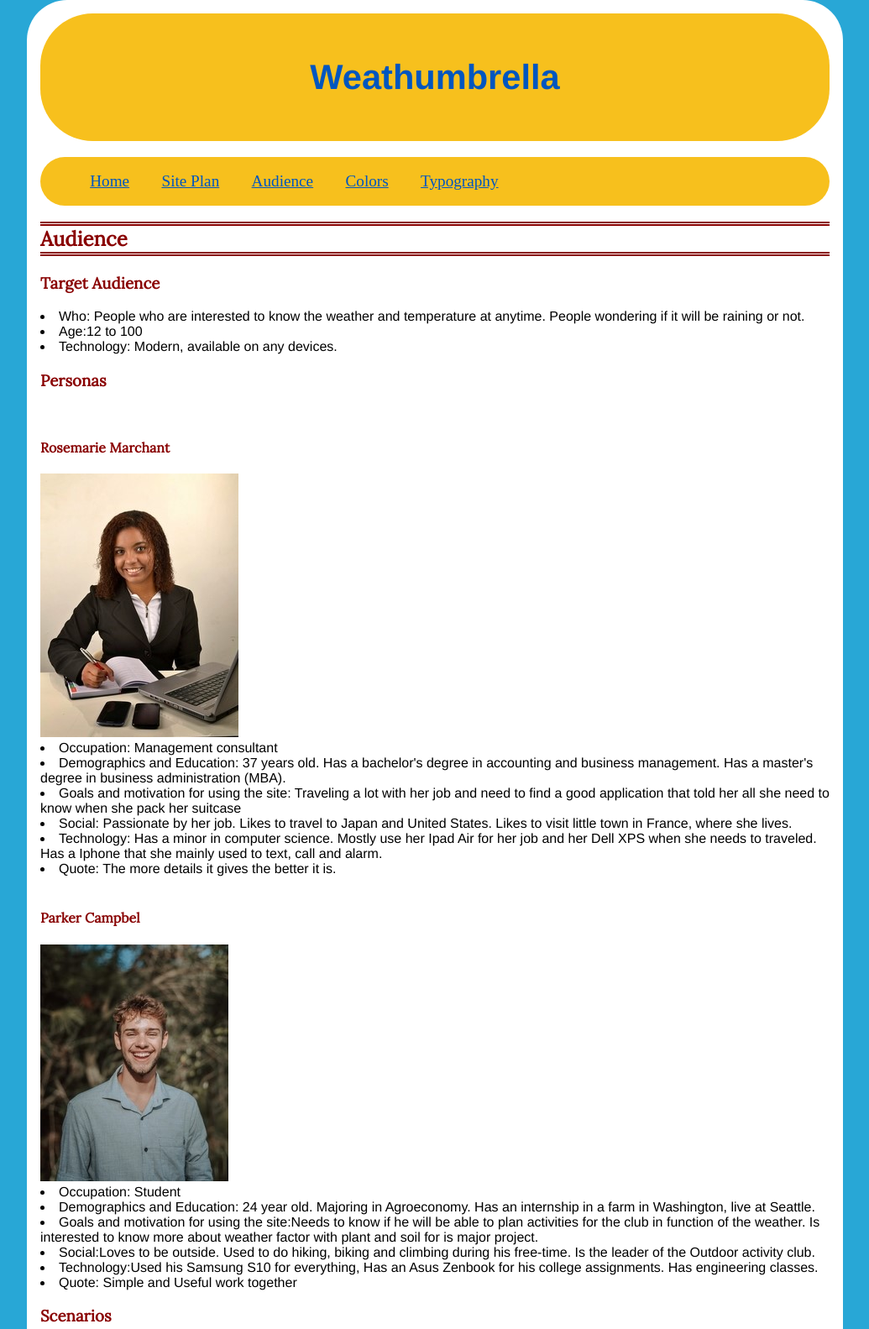
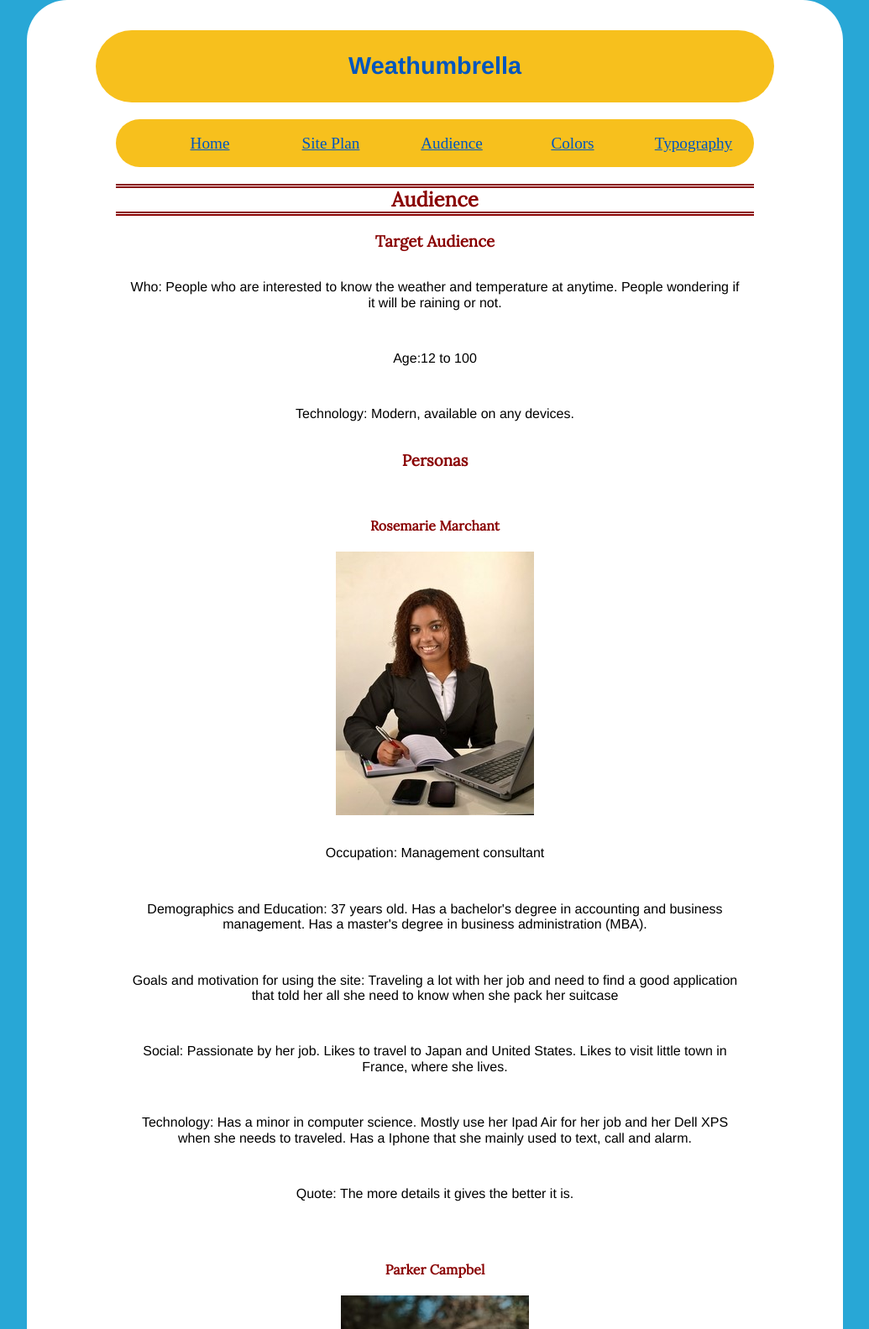
Before and after one commit to katlyne/katlyne.github.io, a plain HTML site: page weather/target-audience.html in a window 1280 px wide. Shown: the top 1583 px of the page at 84% size, without its empty margins (122-1157 px from the left). Drawn offline with Linux system fonts and the light colour scheme; a web font is replaced by a local one.

Commit message:
corrections

```diff
--- a/css/large.css
+++ b/css/large.css
@@ -8,4 +8,7 @@
 	main section:nth-child(3) {
 		grid-column: span 1;
 	}
+	img {
+		float: right;
+	}
 }
--- /dev/null
+++ b/weather/css/large.css
@@ -0,0 +1,28 @@
+/* Desktop Views ****************************/
+@media only screen and (min-width: 721px) {
+	main {
+		display: block;
+		text-align: center;
+	}
+	/*
+	.sitegrid {
+		display: block;
+		text-align: center;
+
+	}
+
+	.typography {
+		display: block;
+		text-align: center;
+	}
+
+	.colors {
+		display: block;
+		text-align: center;
+	}
+
+	.audience {
+		display: block;
+		text-align: center;
+	}*/
+}
--- /dev/null
+++ b/weather/css/medium.css
@@ -0,0 +1,9 @@
+@media only screen and (min-width: 32.1em) {
+	header {
+		font-size: 3vw;
+	}
+	main {
+		display: block;
+		text-align: center;
+	}
+}
--- a/weather/css/site.css
+++ b/weather/css/site.css
@@ -1,8 +1,17 @@
 @import url('https://fonts.googleapis.com/css?family=Lora&display=swap');
 @import url('https://fonts.googleapis.com/css?family=Baloo&display=swap');
-@import url('https://fonts.googleapis.com/css?family=Ubuntu&display=swap');
+@import "/css/normalize.css";
 html {
     background-color: #28A7D6;
+  }
+  header, nav, main,footer {
+    margin: 1.25rem auto;
+    max-width: 760px;
+  }
+  h1 {
+    font-weight: 900;
+    font-size: 1.8rem;
+    margin: 0.15rem;
   }
   body {
     max-width: 940px;
@@ -16,7 +25,7 @@ html {
     max-width: 100%;
   }
   h2 {
-    font-family: 'Lora', 'Ariel', 'sans-serif';
+    font-family: 'Lora','sans-serif';
     color: #890000;
     border-top: 5px double;
     border-bottom: 5px double;
@@ -26,7 +35,6 @@ h3, h4, h5, h6 {
     color: #890000;
   }
 footer {
-    font-family: 'Lora' 'Helvetica', 'sans-serif';
     padding:0.5rem;
     background-color: #F7C01D;
     color: #0056BF;
@@ -90,7 +98,8 @@ p {
   }
   nav > ul {
     list-style-type: none;
-    display: flex;
+    display: grid;
+    grid-template-columns: repeat(auto-fit, minmax(6em,1fr));
 
   }
   nav a {
@@ -104,3 +113,28 @@ p {
     color: #0056BF;
     background-color: #E7C24F;
   }
+  /*phone view*/
+.title-header {
+  font-size: 0.8em;
+  padding: 1em;
+  margin: .5em 0 .5em 0;
+  border-radius: 1em;
+  margin-left: auto;
+  margin-right: auto;
+}
+.main-container {
+  max-width: 775px;
+  margin: 1.3em auto 1.3em auto;
+  padding: 1.2em;
+  border-radius: 1em;
+}
+main section {
+margin:0.25rem;
+border-radius: 1rem;
+padding: 0 1rem;
+}
+main {
+max-width: 760px;
+grid-template-columns: 1fr;
+font-size: 1rem;
+}
--- a/weather/target-audience.html
+++ b/weather/target-audience.html
@@ -8,7 +8,9 @@
     <title>Home katlyne.github.io</title>
     <meta name="author" content="Katlyne Chinain">
     <meta name="description" content="Site-Plan Target Audience">
-    <link href="css/site.css" rel="stylesheet" media="screen">
+    <link href="/weather/css/site.css" rel="stylesheet" media="screen">
+    <link href="/weather/css/medium.css" rel="stylesheet" media="screen and (min-width: 32.1rem)">
+    <link href="/weather/css/large.css" rel="stylesheet" media="screen and (min-width: 721px)">
 
 
 </head>
@@ -29,28 +31,38 @@
     <main>
         <h2>Audience</h2>
         <h3>Target Audience</h3>
-        <li>Who: People who are interested to know the weather and temperature at anytime. People wondering if it will be raining or not.</li>
-        <li>Age:12 to 100</li>
-        <li> Technology: Modern, available on any devices.</li>
+        <p>Who: People who are interested to know the weather and temperature at anytime. People wondering if it
+            will be raining or not.</p>
+        <p>Age:12 to 100</p>
+        <p> Technology: Modern, available on any devices.</p>
         <h3>Personas</h3>
         <br>
         <h4>Rosemarie Marchant</h4>
         <img src="/weather/images/Rosemarie.jpg" alt="piture of Rosemarie Marchant">
-        <li>Occupation: Management consultant</li>
-        <li>Demographics and Education: 37 years old. Has a bachelor's degree in accounting and business management. Has a master's degree in business administration (MBA).</li>
-        <li>Goals and motivation for using the site: Traveling a lot with her job and need to find a good application that told her all she need to know when she pack her suitcase</li>
-        <li>Social: Passionate by her job. Likes to travel to Japan and United States. Likes to visit little town in France, where she lives.</li>
-        <li>Technology: Has a minor in computer science. Mostly use her Ipad Air for her job and her Dell XPS when she needs to traveled. Has a Iphone that she mainly used to text, call and alarm.</li>
-        <li>Quote: The more details it gives the better it is.</li>
+        <p>Occupation: Management consultant</p>
+        <p>Demographics and Education: 37 years old. Has a bachelor's degree in accounting and business management.
+            Has a master's degree in business administration (MBA).</p>
+        <p>Goals and motivation for using the site: Traveling a lot with her job and need to find a good
+            application that told her all she need to know when she pack her suitcase</p>
+        <p>Social: Passionate by her job. Likes to travel to Japan and United States. Likes to visit little town in
+            France, where she lives.</p>
+        <p>Technology: Has a minor in computer science. Mostly use her Ipad Air for her job and her Dell XPS when
+            she needs to traveled. Has a Iphone that she mainly used to text, call and alarm.</p>
+        <p>Quote: The more details it gives the better it is.</p>
         <br>
         <h4>Parker Campbel</h4>
         <img src="/weather/images/Parker.jpg" alt="picture of Parker Campbel">
-        <li>Occupation: Student</li>
-        <li>Demographics and Education: 24 year old.  Majoring in Agroeconomy. Has an internship in a farm in Washington, live at Seattle.</li>
-        <li>Goals and motivation for using the site:Needs to know if he will be able to plan activities for the club in function of the weather. Is interested to know more about weather factor with plant and soil for is major project.</li>
-        <li>Social:Loves to be outside. Used to do hiking, biking and climbing during his free-time. Is the leader of the Outdoor activity club.</li>
-        <li>Technology:Used his Samsung S10 for everything, Has an Asus Zenbook for his college assignments. Has engineering classes. </li>
-        <li>Quote: Simple and Useful work together</li>
+        <p>Occupation: Student</p>
+        <p>Demographics and Education: 24 year old. Majoring in Agroeconomy. Has an internship in a farm in
+            Washington, live at Seattle.</p>
+        <p>Goals and motivation for using the site:Needs to know if he will be able to plan activities for the club
+            in function of the weather. Is interested to know more about weather factor with plant and soil for is
+            major project.</p>
+        <p>Social:Loves to be outside. Used to do hiking, biking and climbing during his free-time. Is the leader
+            of the Outdoor activity club.</p>
+        <p>Technology:Used his Samsung S10 for everything, Has an Asus Zenbook for his college assignments. Has
+            engineering classes. </p>
+        <p>Quote: Simple and Useful work together</p>
         <h3>Scenarios</h3>
         <p>1. What informations are in Weathumbrella?</p>
         <p>2. How far goes the meteorological conditions given?</p>
@@ -60,7 +72,8 @@
         <h2>Content Architecture</h2>
         <h3>Content List</h3>
         <h4>Scenario 1: What informations are in Weathumbrella?</h4>
-        <p>Text presenting Weathumbrella, giving the temperature, pourcentage that it rain, hours, current and futur atmospheric conditions</p>
+        <p>Text presenting Weathumbrella, giving the temperature, pourcentage that it rain, hours, current and futur
+            atmospheric conditions</p>
         <h4>Scenario 2: How far goes the meteorological conditions given?</h4>
         <p> Text eplaining all information on a week.
             Image of how it is presented.
@@ -72,15 +85,13 @@
         <h4>Scenario 4: Why choose Weathumbrella application?</h4>
         <p>Weathumbrella is easy to use, simple, free and have easy accessibility.</p>
         <h4>Scenario 5: How can it help me?</h4>
-        <p>Text that Weathumbrella is free, available in different languages, give the temperature, meteorological condition each day in a week, posibility to change the temperature unit.</p>
+        <p>Text that Weathumbrella is free, available in different languages, give the temperature, meteorological
+            condition each day in a week, posibility to change the temperature unit.</p>
     </main>
     <footer>
-        <ul>
-            &copy; 2019 | Katlyne Chinain | <a href="https://developer.mozilla.org/en-US/docs/Web/Guide/HTML/HTML5">MDN
-                documentation site</a> | BYUI
-            <br>
-            Last uptated: <span id="currentuptated"></span>
-        </ul>
+        &copy; 2019 | Katlyne Chinain | <a href="https://developer.mozilla.org/en-US/docs/Web/Guide/HTML/HTML5">MDN
+            documentation site</a> | BYUI
+        Last uptated: <span id="currentuptated"></span>
     </footer>
     <script src="js/modification.js"></script>
 </body>
```
Also changed, not shown: index.html (+10 -11 lines), weather/color-scheme.html (+7 -8 lines), weather/index.html (+5 -10 lines), weather/typography.html (+5 -6 lines).
